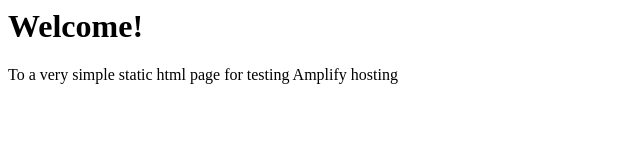
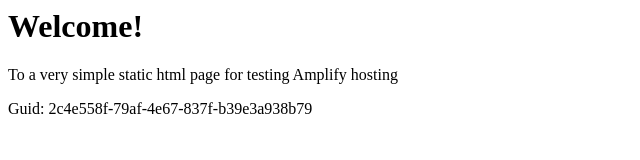
Before and after one commit to aws-aemilia-icn/Github-PR-Commit-Integration-Test-DoNotTouch-Gith-P5X5MO5I-v1-preprod-ap-northeast-2, a website: page src/index.html in a window 1280 px wide. Shown: the whole page, without its empty margins (0-640 px from the left). Drawn offline with Linux system fonts and the light colour scheme.

Commit message:
commit from integ tests

```diff
--- a/src/index.html
+++ b/src/index.html
@@ -1,3 +1,5 @@
+
+
 <html lang="en">
 
 <head>
@@ -10,6 +12,6 @@
 <body>
     <h1>Welcome!</h1>
     <p>To a very simple static html page for testing Amplify hosting</p>
-</body>
+    <p>Guid: 2c4e558f-79af-4e67-837f-b39e3a938b79</p></body>
 
 </html>
```
